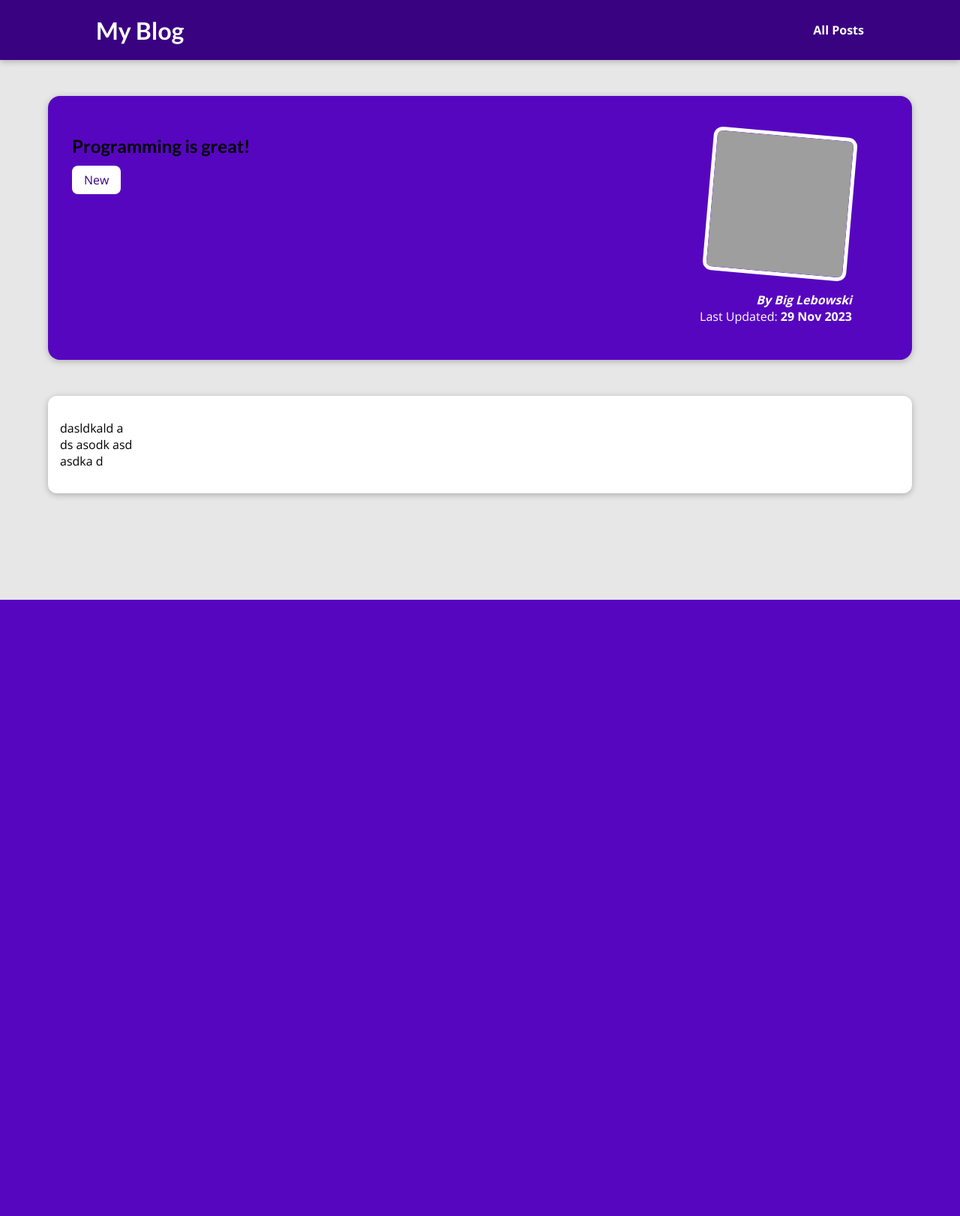
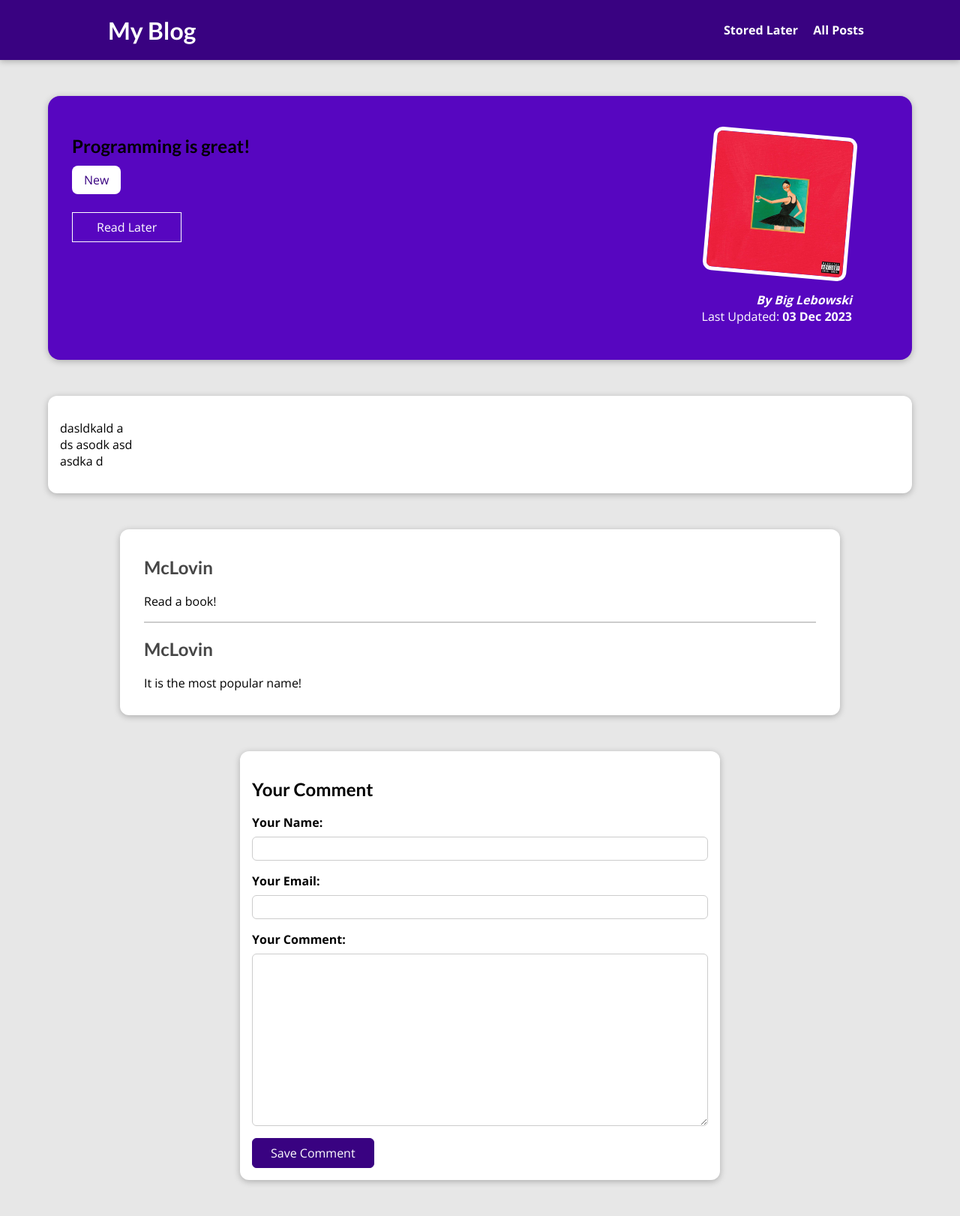
Before and after one commit to ad-bak/django-blog, a Django app: a page that uses templates/base.html in a window 1280 px wide. Shown: the whole page at 75% size. Before the commit the page ends 800 px from the top, so only its background shows below. Run offline with Django 4.2, Linux system fonts and the light colour scheme; data comes from the database, SQL or seed files in the repository; grey boxes are pictures that could not be loaded.

Commit message:
finished

```diff
--- /dev/null
+++ b/blog/forms.py
@@ -0,0 +1,14 @@
+from django import forms
+
+from .models import Comment
+
+
+class CommentForm(forms.ModelForm):
+    class Meta:
+        model = Comment
+        exclude = ["post"]
+        labels = {
+            "user_name": "Your Name",
+            "user_email": "Your Email",
+            "text": "Your Comment",
+        }
--- a/blog/models.py
+++ b/blog/models.py
@@ -28,7 +28,7 @@ class Author(models.Model):
 class Post(models.Model):
     title = models.CharField(max_length=200)
     excerpt = models.CharField(max_length=200)
-    image_name = models.CharField(max_length=200)
+    image = models.ImageField(upload_to="posts", null=True)
     date = models.DateField(auto_now=True)
     slug = models.SlugField(unique=True)
     content = models.TextField(validators=[MinLengthValidator(10)])
@@ -36,3 +36,15 @@ class Post(models.Model):
         Author, on_delete=models.SET_NULL, related_name="posts", null=True
     )
     tags = models.ManyToManyField(Tag)
+
+    def __str__(self):
+        return self.title
+
+
+class Comment(models.Model):
+    user_name = models.CharField(max_length=100)
+    user_email = models.EmailField()
+    text = models.TextField(max_length=400)
+    post = models.ForeignKey(
+        Post, on_delete=models.CASCADE, related_name="comments", null=True
+    )
--- a/blog/static/blog/post-detail.css
+++ b/blog/static/blog/post-detail.css
@@ -53,13 +53,27 @@ body {
   text-decoration: none;
 }
 
-#summary a {
-  color: white;
-  text-decoration: none;
+#summary time {
+  font-weight: bold;
 }
 
-#summary time {
-  font-weight: bold;
+#read-later {
+  margin: 2rem 0;
+}
+
+#read-later button {
+  background-color: transparent;
+  border: 1px solid white;
+  padding: 0.5rem 2rem;
+  font: inherit;
+  color: white;
+  cursor: pointer;
+}
+
+#read-later button:hover,
+#read-later button:active {
+  background-color: white;
+  color: #390281;
 }
 
 main {
@@ -78,3 +92,113 @@ main {
   padding: 0.5rem 1rem;
   border-radius: 8px;
 }
+
+#comment-form {
+  margin: 3rem auto;
+  width: 90%;
+  max-width: 40rem;
+  border-radius: 12px;
+  background-color: white;
+  box-shadow: 0 2px 8px rgba(0, 0, 0, 0.25);
+  padding: 1rem;
+}
+
+#comment-form button {
+  font: inherit;
+  background-color: #390281;
+  color: white;
+  border: 1px solid #390281;
+  padding: 0.5rem 1.5rem;
+  border-radius: 6px;
+  cursor: pointer;
+}
+
+#comment-form button:hover,
+#comment-form button:active {
+  background-color: #4f0ba7;
+  border-color: #4f0ba7;
+}
+
+.form-control {
+  margin-bottom: 1rem;
+}
+
+.form-control label {
+  font-weight: bold;
+  margin-bottom: 0.5rem;
+  display: block;
+}
+
+.form-control input,
+.form-control textarea {
+  display: block;
+  width: 100%;
+  font: inherit;
+  padding: 0.25rem;
+  border-radius: 6px;
+  border: 1px solid #ccc;
+}
+
+.errorlist {
+  list-style: none;
+  margin: 0.5rem 0;
+  padding: 0;
+  color: #d6000b;
+}
+
+.invalid label {
+  color: #d6000b;
+}
+
+.invalid input,
+.invalid textarea {
+  border-color: #d6000b;
+  background-color: #ffe6e7;
+}
+
+#alert {
+  margin: 8rem auto 3rem auto;
+  border: 1px solid #d6000b;
+  background-color: #ffe6e7;
+  padding: 1rem;
+  width: 90%;
+  max-width: 40rem;
+}
+
+#alert a {
+  text-decoration: none;
+  border: 1px solid #d6000b;
+  background-color: #d6000b;
+  color: white;
+  padding: 0.25rem 1.5rem;
+  border-radius: 6px;
+}
+
+#comments {
+  margin: 3rem auto;
+  width: 90%;
+  max-width: 60rem;
+  border-radius: 12px;
+  background-color: white;
+  box-shadow: 0 2px 8px rgba(0, 0, 0, 0.25);
+  padding: 1rem 2rem;
+}
+
+#comments ul {
+  list-style: none;
+  margin: 0;
+  padding: 0;
+}
+
+#comments li {
+  margin-bottom: 1rem;
+  border-bottom: 2px solid #ccc;
+}
+
+#comments li:last-of-type {
+  border-bottom: none;
+}
+
+#comments h2 {
+  color: #464646;
+}
--- a/blog/templates/blog/includes/post.html
+++ b/blog/templates/blog/includes/post.html
@@ -1,8 +1,7 @@
-{% load static %}
 <li>
    <article class="post">
       <a href="{% url 'post-detail-page' post.slug %}">
-         <img src="{{ post.image_name }}" alt="{{ post.title }}" />
+         <img src="{{ post.image.url }}" alt="{{ post.title }}" />
 
          <div class="post__content">
             <h3>{{ post.title }}</h3>
--- a/blog/templates/blog/post-detail.html
+++ b/blog/templates/blog/post-detail.html
@@ -14,8 +14,18 @@
 
 
 {% block content %}
+{% if comment_form.errors %}
+   <div id="alert">
+      <h2>Saving the comment failed!</h2>
+      <p>Please check the comment form below and fix your errors!</p>
+      <a href="#comment-form">Fix!</a>
+   </div>
+
+   {% endif %}
+
    <section id="summary">
       <h1>{{ post.title }}</h1>
+
       <div>
          {% for tag in post_tags%}
 
@@ -23,8 +33,29 @@
 
          {% endfor %}
       </div>
+
+      <div id="read-later">
+         <form action="{% url "read-later" %}" method="POST">
+           {% csrf_token %}
+           <input type="hidden" value="{{ post.id }}" name="post_id">
+           <button>
+             {% if saved_for_later %}
+               Remove from "Read Later" List
+             {% else %}
+
+               {% if saved_for_later %}
+                  Remove from "Read Later"
+               {% else %}
+                  Read Later
+               {% endif %}
+
+             {% endif %}
+           </button>
+         </form>
+       </div>
+
       <article>
-         <img src="{{ post.image_name }}" alt="{{ post.title }}" />
+         <img src="{{ post.image.url }}" alt="{{ post.title }}" />
       <address>
          By <a href="mailto:{{post.author.email_address}}">{{post.author}}</a>
       </address>
@@ -33,7 +64,39 @@
       </div>
    </article>
    </section>
+
    <main>
       {{ post.content | linebreaks }}
    </main>
+
+
+   {% if comments %}
+      <section id="comments">
+         <ul>
+            {% for comment in comments  %}
+               <li>
+                  <h2>{{comment.user_name}}</h2>
+                  <p>{{comment.text | linebreaks}}</p>
+               </li>
+            {% endfor %}
+         </ul>
+      </section>
+   {% endif %}
+
+
+
+   <section id="comment-form">
+      <h2>Your Comment</h2>
+      <form action="{% url 'post-detail-page' post.slug %}" method="POST">
+         {% csrf_token %}
+         {% for form_field in comment_form  %}
+         <div class="form-control {% if form_field.errors%} invalid{% endif %}">
+            {{form_field.label_tag}}
+            {{form_field}}
+            {{form_field.errors}}
+         </div>
+         {% endfor %}
+         <button>Save Comment</button>
+      </form>
+   </section>
 {% endblock content %}
--- a/blog/urls.py
+++ b/blog/urls.py
@@ -3,7 +3,8 @@ from django.urls import path
 from . import views
 
 urlpatterns = [
-    path("", views.starting_page, name="starting_page"),
-    path("posts", views.posts, name="posts_page"),
-    path("posts/<slug:slug>", views.post_detail, name="post-detail-page"),
+    path("", views.StartingPageView.as_view(), name="starting_page"),
+    path("posts", views.AllPostsView.as_view(), name="posts_page"),
+    path("posts/<slug:slug>", views.SinglePostView.as_view(), name="post-detail-page"),
+    path("read-later", views.ReadLaterView.as_view(), name="read-later"),
 ]
--- a/blog/views.py
+++ b/blog/views.py
@@ -1,27 +1,102 @@
-from datetime import date
 from django.shortcuts import render
+from django.views.generic import ListView
+from django.views import View
+from .forms import CommentForm
+from django.http import HttpResponseRedirect
+from django.urls import reverse
 
 from .models import Post
 
 
-def starting_page(request):
-    latest_posts = Post.objects.all().order_by("-date")[:3]
+class StartingPageView(ListView):
+    template_name = "blog/index.html"
+    model = Post
+    ordering = ["-date"]
+    context_object_name = "posts"
 
-    return render(request, "blog/index.html", {"posts": latest_posts})
+    def get_queryset(self):
+        queryset = super().get_queryset()
+        data = queryset[:3]
+        return data
 
 
-def posts(request):
-    all_posts = Post.objects.all().order_by("-date")
-    return render(request, "blog/all-posts.html", {"all_posts": all_posts})
+class AllPostsView(ListView):
+    template_name = "blog/all-posts.html"
+    model = Post
+    ordering = ["-date"]
+    context_object_name = "all_posts"
 
 
-def post_detail(request, slug):
-    identified_post = Post.objects.get(slug=slug)
-    return render(
-        request,
-        "blog/post-detail.html",
-        {
-            "post": identified_post,
-            "post_tags": identified_post.tags.all(),
-        },
-    )
+class SinglePostView(View):
+    def is_stored_post(self, request, post_id):
+        stored_posts = request.session.get("stored_posts")
+        if stored_posts is not None:
+            is_saved_for_later = post_id in stored_posts
+        else:
+            is_saved_for_later = False
+        return is_saved_for_later
+
+    def get(self, request, slug):
+        post = Post.objects.get(slug=slug)
+
+        context = {
+            "post": post,
+            "post_tags": post.tags.all(),
+            "comment_form": CommentForm(),
+            "comments": post.comments.all().order_by("-id"),
+            "saved_for_later": self.is_stored_post(request, post.id),
+        }
+        return render(request, "blog/post-detail.html", context)
+
+    def post(self, request, slug):
+        comment_form = CommentForm(request.POST)
+        post = Post.objects.get(slug=slug)
+        if comment_form.is_valid():
+            comment = comment_form.save(commit=False)
+            comment.post = post
+            comment.save()
+            return HttpResponseRedirect(reverse("post-detail-page", args=[slug]))
+
+        context = {
+            "post": post,
+            "post_tags": post.tags.all(),
+            "comment_form": comment_form,
+            "comments": post.comments.all().order_by("-id"),
+            "saved_for_later": self.is_stored_post(request, post.id),
+        }
+
+        return render(request, "blog/post-detail.html", context)
+
+
+class ReadLaterView(View):
+    def get(self, request):
+        stored_posts = request.session.get("stored_posts")
+
+        context = {}
+
+        if stored_posts is None or len(stored_posts) == 0:
+            context["posts"] = []
+            context["has_posts"] = False
+        else:
+            posts = Post.objects.filter(id__in=stored_posts)
+            context["posts"] = posts
+            context["has_posts"] = True
+
+        return render(request, "blog/stored-posts.html", context)
+
+    def post(self, request):
+        stored_posts = request.session.get("stored_posts")
+
+        if stored_posts is None:
+            stored_posts = []
+
+        post_id = int(request.POST["post_id"])
+
+        if post_id not in stored_posts:
+            stored_posts.append(post_id)
+        else:
+            stored_posts.remove(post_id)
+
+        request.session["stored_posts"] = stored_posts
+
+        return HttpResponseRedirect("/")
--- a/my_site/settings.py
+++ b/my_site/settings.py
@@ -130,3 +130,6 @@ STATICFILES_DIRS = [
 # https://docs.djangoproject.com/en/4.2/ref/settings/#default-auto-field
 
 DEFAULT_AUTO_FIELD = "django.db.models.BigAutoField"
+
+MEDIA_ROOT = BASE_DIR / "uploads"
+MEDIA_URL = "/files/"
--- a/my_site/urls.py
+++ b/my_site/urls.py
@@ -16,8 +16,10 @@ Including another URLconf
 """
 from django.contrib import admin
 from django.urls import path, include
+from django.conf.urls.static import static
+from django.conf import settings
 
 urlpatterns = [
     path("admin/", admin.site.urls),
     path("", include("blog.urls")),
-]
+] + static(settings.MEDIA_URL, document_root=settings.MEDIA_ROOT)
--- a/static/app.css
+++ b/static/app.css
@@ -35,6 +35,7 @@ h3 {
   text-decoration: none;
   color: white;
   font-weight: bold;
+  margin-left: 1rem;
 }
 
 #main-navigation a:hover,
--- a/templates/base.html
+++ b/templates/base.html
@@ -13,6 +13,7 @@
     <header id="main-navigation">
       <h1><a href="{% url 'starting_page'%}">My Blog</a></h1>
       <nav>
+        <a href="{% url 'read-later'%}">Stored Later</a>
         <a href="{% url 'posts_page'%}">All Posts</a>
       </nav>
     </header>
```
Also changed, not shown: blog/admin.py (+7 -1 lines), blog/static/blog/stored-posts.css (added, +39 -0 lines), blog/templates/blog/stored-posts.html (added, +23 -0 lines), blog/migrations/0004_remove_post_image_name_post_image.py (added), blog/migrations/0005_comment.py (added), db.sqlite3, uploads/posts/71EYmWxcmdL._SL1400_.jpg (added), uploads/posts/71EYmWxcmdL._SL1400__2nwZifZ.jpg (added).
